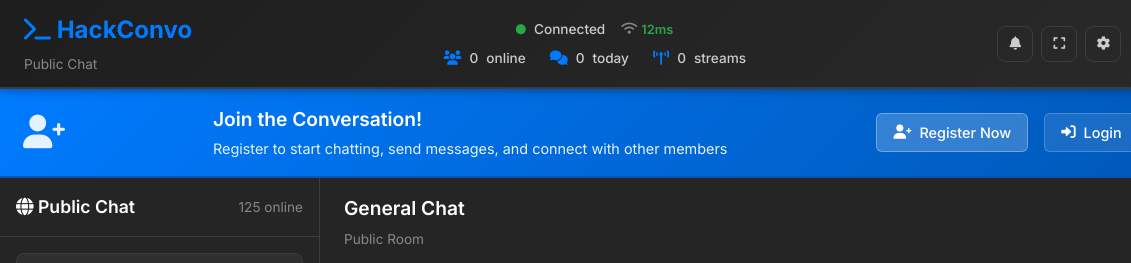
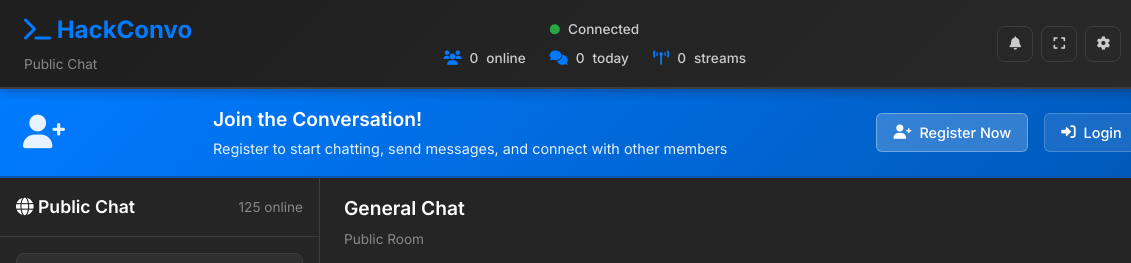
Before and after one commit to C4boose/hfconvo, a plain HTML site: page index.html in a window 1280 px wide. Shown: the top 263 px of the page, 0-1131 px from the left. Drawn offline with Linux system fonts and the light colour scheme; no server answers.

Commit message:
Update index.html

```diff
--- a/index.html
+++ b/index.html
@@ -86,10 +86,6 @@
                         <div class="status-indicator-wrapper">
                             <i class="fas fa-circle status-dot" id="status-dot"></i>
                             <span class="status-text" id="status-text">Connected</span>
-                        </div>
-                        <div class="connection-quality">
-                            <i class="fas fa-wifi" id="connection-icon"></i>
-                            <span class="latency" id="latency">12ms</span>
                         </div>
                     </div>
 
```
